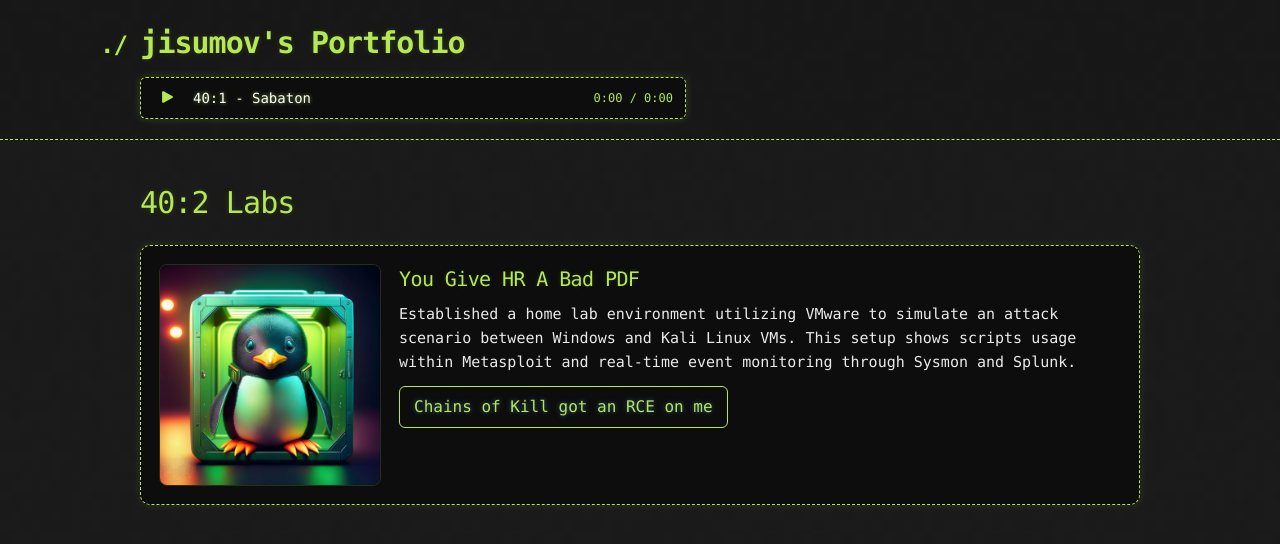
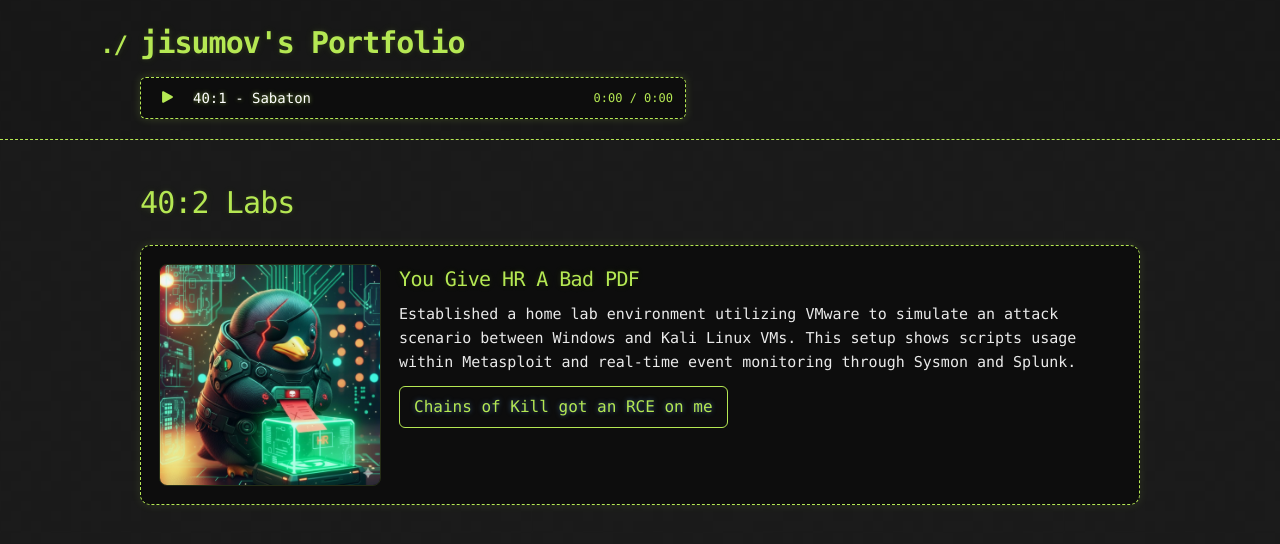
Before and after one commit to jisumov/jisumov.github.io, a Jekyll site: the page built from projects/40-2-labs/index.md, in a window 1280 px wide. Shown: the top 544 px of the page. Built offline with Jekyll 4.4.1, drawn with Linux system fonts in a browser that asks for light colours; nearby versions of some CDN libraries; our own code applies the rules of GitHub Pages for plain Markdown files.

Commit message:
chore: update 'You Give HR A Bad PDF' cover

```diff
--- a/projects/40-2-labs/index.md
+++ b/projects/40-2-labs/index.md
@@ -7,7 +7,7 @@ music_title: "40:1 - Sabaton"
 # 40:2 Labs
 
 <div class="project-card">
-    <img src="{{ '../../images/40-2-labs/you-give-hr-a-bad-pdf/001.png' | relative_url }}" alt="You Give HR A Bad PDF" class="cover-square" />
+    <img src="{{ '../../images/40-2-labs/you-give-hr-a-bad-pdf/cover.jpg' | relative_url }}" alt="You Give HR A Bad PDF" class="cover-square" />
     <div class="project-content">
       <div>
         <h3>You Give HR A Bad PDF</h3>
```
Also changed, not shown: images/40-2-labs/you-give-hr-a-bad-pdf/001.png (deleted), images/40-2-labs/you-give-hr-a-bad-pdf/cover.jpg (added).
